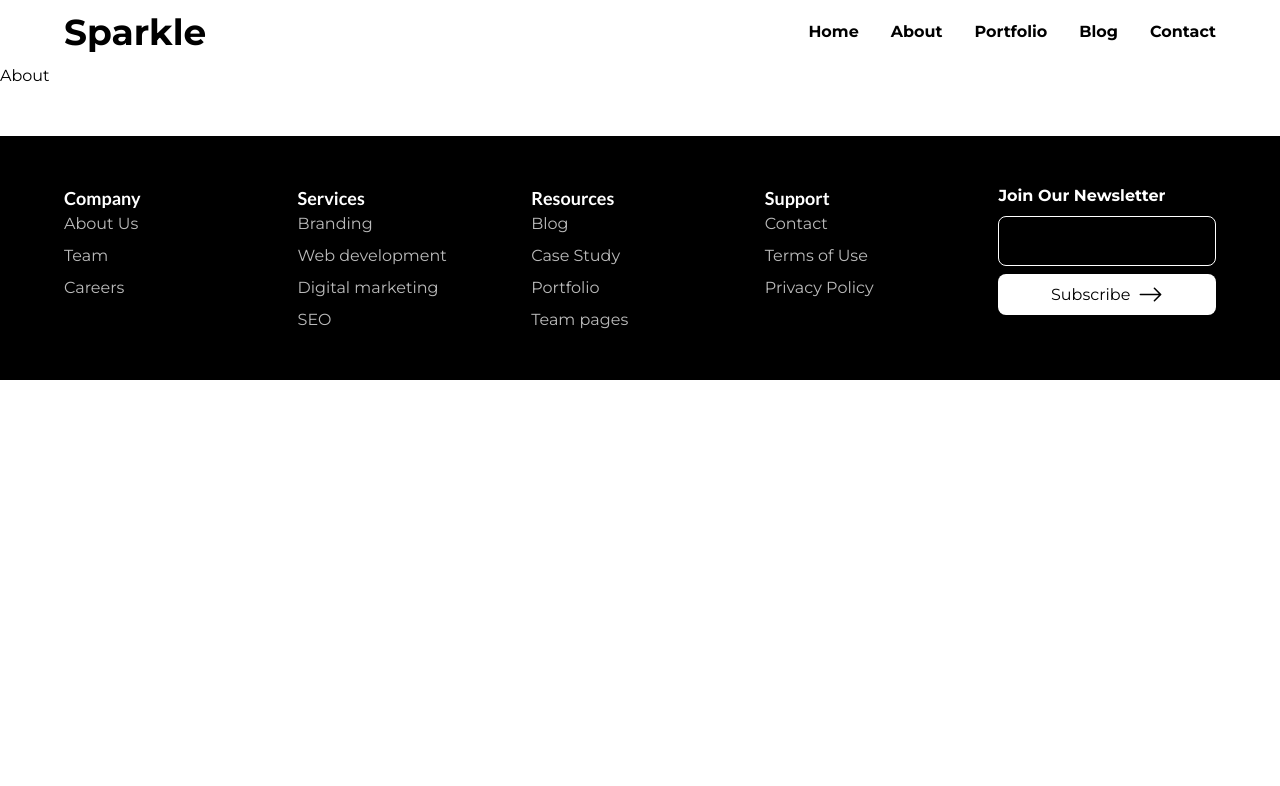
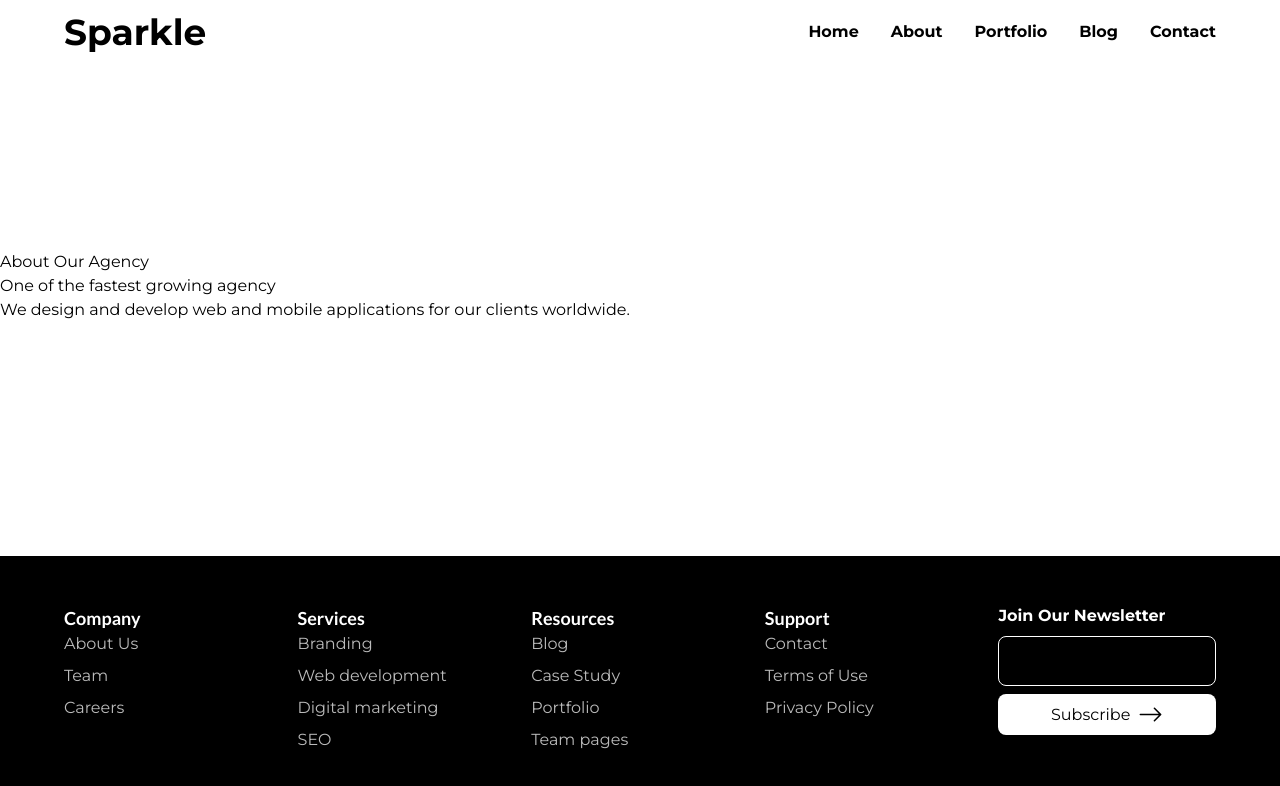
Before and after one commit to Sheriff-Oladimeji/Sparkle, a Next.js app: page /about in a window 1280 px wide. Shown: the top 786 px of the page. Built offline with nearby package versions, Linux system fonts and the light colour scheme.

Commit message:
fix : fix typo for layout styling

```diff
--- a/src/app/about/page.jsx
+++ b/src/app/about/page.jsx
@@ -2,8 +2,20 @@ import React from 'react'
 
 const About = () => {
   return (
-    <div>About</div>
-  )
+    <section className="page">
+      <header>
+        <div>
+          <h3>About Our Agency</h3>
+          <h1>One of the fastest growing agency</h1>
+          <p>
+            We design and develop web and mobile applications for our clients
+            worldwide.
+          </p>
+        </div>
+        <div></div>
+      </header>
+    </section>
+  );
 }
 
 export default About
--- a/src/app/globals.css
+++ b/src/app/globals.css
@@ -14,7 +14,9 @@
     box-sizing: border-box;
   }
 }
-
+.page{
+  @apply pt-24 md:pt-0 font-mont;
+}
 .img {
   height: 100%;
   width: 500px;
--- a/src/app/layout.js
+++ b/src/app/layout.js
@@ -10,7 +10,7 @@ export const metadata = {
 export default function RootLayout({ children }) {
   return (
     <html lang="en">
-      <body className="font-mont flex flex-col justify-between min-h-screenth">
+      <body className="font-mont flex flex-col justify-between min-h-screen">
         <Navbar/>
         {children}
         <Footer/>
--- a/src/app/page.jsx
+++ b/src/app/page.jsx
@@ -12,7 +12,7 @@ export const metadata = {
 
 const page = () => {
   return (
-    <section className="pt-24 md:pt-0 font-mont">
+    <section className="page">
       <div className="w-[90%] mx-auto">
         <header className="flex flex-col-reverse md:flex-row md:items-center  md:gap-[100px]">
           <div className="flex flex-col gap-3 mx-auto md:flex-1 w-full md:mt-0 text-center md:text-left md:items-start md:justify-center">
--- a/src/components/navbar/Navbar.jsx
+++ b/src/components/navbar/Navbar.jsx
@@ -1,9 +1,9 @@
-"use client"
+"use client";
 import Link from "next/link";
 import React, { useState } from "react";
 import { VscChromeClose } from "react-icons/vsc";
 import { HiOutlineMenuAlt3 } from "react-icons/hi";
-import {FaFacebookF, FaGithub, FaTwitter} from "react-icons/fa"
+import { FaFacebookF, FaGithub, FaTwitter } from "react-icons/fa";
 
 const links = [
   {
@@ -59,7 +59,10 @@ const Navbar = () => {
       {/* mobile nav */}
       <div className="w-11/12 mx-auto flex justify-between items-center md:hidden h-[70px]">
         <h1 className="font-bold  text-3xl">Sparkle</h1>
-        <button onClick={handleNav} className="outline-none border-none background-none">
+        <button
+          onClick={handleNav}
+          className="outline-none border-none background-none"
+        >
           {nav ? <VscChromeClose size={30} /> : <HiOutlineMenuAlt3 size={30} />}
         </button>
       </div>
@@ -75,7 +78,8 @@ const Navbar = () => {
               href={link.url}
               className="text-[16px] hover:text-green font-bold hover:pl-3 duration-200"
               key={link.id}
-            onclick={handleNav}>
+              onClick={handleNav}
+            >
               {link.title}
             </Link>
           ))}
```
